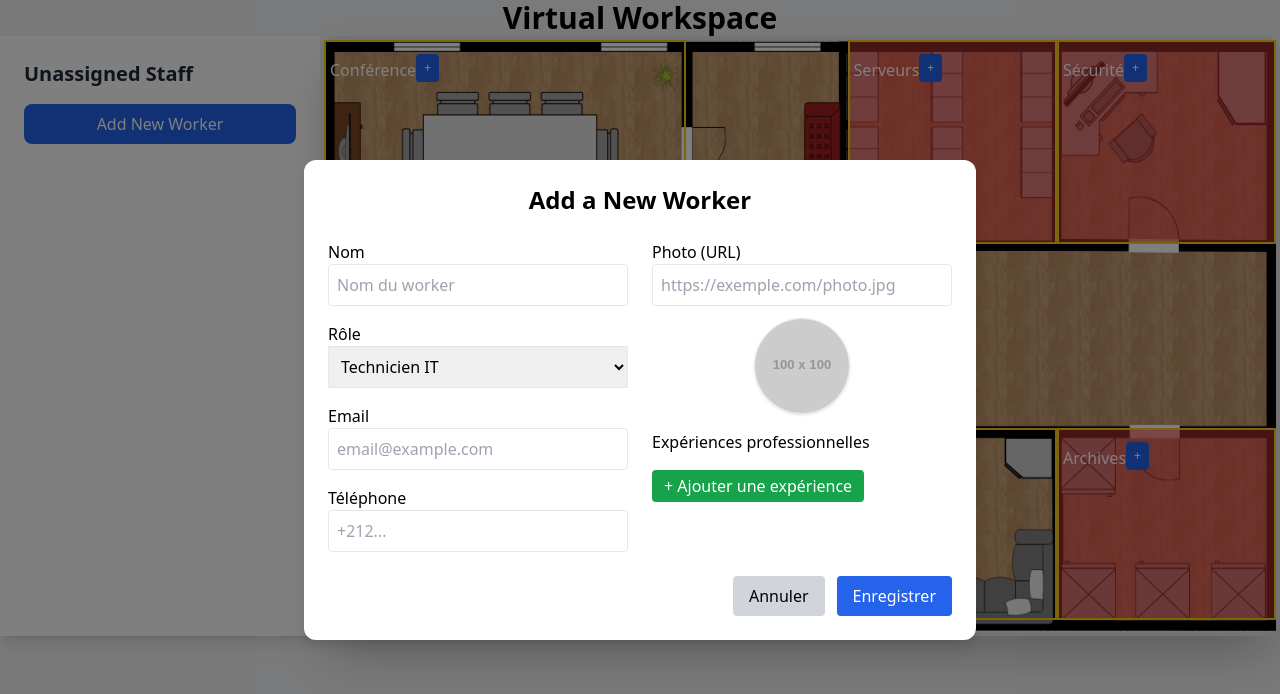
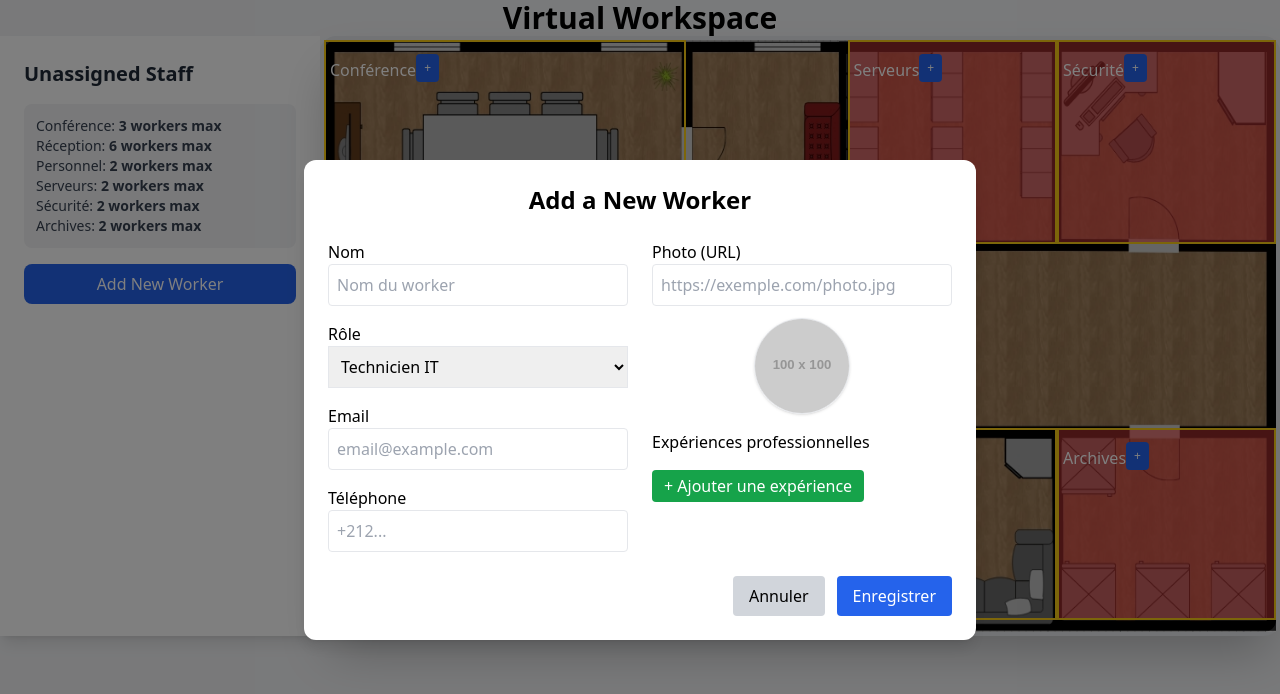
Before and after one commit to rachadelrhilani/virtualworkspace, a plain HTML site: page index.html in a window 1280 px wide. Both pictures are taken after a click on the button "Add New Worker". Drawn offline with nearby package versions, Linux system fonts and the light colour scheme; placeholder pictures from the web are drawn by us.

Commit message:
ajoute section de capacite

```diff
--- a/css/style.css
+++ b/css/style.css
@@ -9,6 +9,21 @@
     scrollbar-width: thin;
     scrollbar-color: white #e5e5e5;
 }
+.anime-modal {
+    animation: zoomFade 0.3s ease forwards;
+}
+
+@keyframes zoomFade {
+    from {
+        opacity: 0;
+        transform: scale(0.85);
+    }
+    to {
+        opacity: 1;
+        transform: scale(1);
+    }
+}
+
 
 .card-text {
     display: flex;
@@ -36,14 +51,14 @@
     margin-bottom: 10px;
 }
 
-/* Affiche uniquement en mode PORTRAIT */
+
 @media (orientation: portrait) {
     .rotate-warning {
         display: block;
     }
 }
 
-/* Card responsive */
+
 .workerCard {
     display: flex;
     align-items: center;
@@ -89,7 +104,6 @@
 
 /* -------------------- Responsive -------------------- */
 
-/* Mobile portrait (≤480px) */
 @media (max-width: 480px) {
     .workerCard {
         gap: 6px;
@@ -118,7 +132,7 @@
     }
 }
 
-/* Mobile paysage & tablette portrait (481px → 768px) */
+
 @media (min-width: 481px) and (max-width: 768px) {
     .card-photo {
         width: 28px;
@@ -142,7 +156,7 @@
     }
 }
 
-/* Tablette paysage (769px → 1024px) */
+
 @media (min-width: 769px) and (max-width: 1024px) {
     .card-photo {
         width: 32px;
@@ -166,7 +180,7 @@
     }
 }
 
-/* Desktop (≥1025px) */
+
 @media (min-width: 1025px) {
     .card-photo {
         width: 40px;
--- a/index.html
+++ b/index.html
@@ -19,9 +19,29 @@
 
         <aside class="w-full md:w-80 h-auto bg-white shadow-lg p-6">
             <h2 class="text-xl font-bold text-gray-800 mb-4">Unassigned Staff</h2>
-
+            <div id="zoneCapacity" class="p-3 bg-gray-100 rounded-lg mb-4">
+                <p class="text-sm text-gray-700">
+                    Conférence: <strong>3 workers max</strong>
+                </p>
+                <p class="text-sm text-gray-700">
+                    Réception: <strong>6 workers max</strong>
+                </p>
+                <p class="text-sm text-gray-700">
+                    Personnel: <strong>2 workers max</strong>
+                </p>
+                <p class="text-sm text-gray-700">
+                    Serveurs: <strong>2 workers max</strong>
+                </p>
+                <p class="text-sm text-gray-700">
+                    Sécurité: <strong>2 workers max</strong>
+                </p>
+                <p class="text-sm text-gray-700">
+                    Archives: <strong>2 workers max</strong>
+                </p>
+            </div>
             <div id="staffList" class="space-y-3 mb-4">
             </div>
+
             <button id="openModal" class="w-full bg-blue-600 text-white py-2 rounded-lg hover:bg-blue-700 transition">
                 Add New Worker
             </button>
@@ -31,14 +51,13 @@
         </div>
 
         <section class="aspect-[16/10] w-[75%] mx-auto
-            border-4  shadow-2xl rounded-2xl mb-6 md:mb-0">
+    border-4 shadow-2xl rounded-2xl mb-6 md:mb-0 relative bg-black">
 
     <div class="relative grid w-full h-full
         grid-cols-[38%_17%_22%_23%]
         grid-rows-[34.5%_31%_32.5%]">
 
-
-                <img src="image/plan.jpg" class="absolute inset-0 w-full h-full">
+        <img src="image/plan.jpg" class="absolute inset-0 w-full h-full opacity-80">
 
 
         <div id="zone-conference"
@@ -51,67 +70,61 @@
                     +
                 </button>
             </div>
+        </div>
 
-                </div>
 
         <div id="zone-reception"
             class="col-start-1 zone-red col-end-2 row-start-2 row-end-4 bg-red-500/60 z-10 border border-2 border-yellow-400">
             <div class="flex">
                 <p class="text-white mt-3 txt">Réception</p>
-
-
                 <button id="btn-reception"
                     class="mt-2 bg-blue-600 text-white text-xs flex justify-center px-2 py-1 rounded hover:bg-blue-700">
                     +
                 </button>
             </div>
+        </div>
 
-                </div>
 
         <div id="zone-serveurs"
             class="col-start-3 col-end-4 zone-red row-start-1 row-end-2 bg-red-500/60 text-black z-10 border border-2 border-yellow-400">
             <div class="flex">
                 <p class="text-white mt-3 txt">Serveurs</p>
-
                 <button id="btn-serveurs"
                     class="mt-2 bg-blue-600 text-white text-xs px-2 py-1 rounded hover:bg-blue-700">
                     +
                 </button>
             </div>
+        </div>
 
-                </div>
 
         <div id="zone-securite"
             class="col-start-4 col-end-6 zone-red row-start-1 row-end-2 bg-red-500/60 z-10 border border-2 border-yellow-400 overflow-y-auto">
             <div class="flex">
                 <p class="text-white mt-3 txt">Sécurité</p>
-
                 <button id="btn-securite"
                     class="mt-2 bg-blue-600 text-white text-xs px-2 py-1 rounded hover:bg-blue-700">
                     +
                 </button>
             </div>
+        </div>
 
-                </div>
 
         <div id="zone-personnel"
             class="col-start-3 col-end-4 row-start-3 row-end-4 z-10 border border-2 border-yellow-400">
             <div class="flex">
                 <p class="text-white mt-3 txt">Personnel</p>
-
                 <button id="btn-personnel"
                     class="mt-2 bg-blue-600 text-white text-xs px-2 py-1 rounded hover:bg-blue-700">
                     +
                 </button>
             </div>
+        </div>
 
-                </div>
 
         <div id="zone-archives"
             class="col-start-4 col-end-5 row-start-3 zone-red row-end-4 bg-red-500/60 z-10 border border-2 border-yellow-400">
             <div class="flex">
                 <p class="text-white mt-3 txt">Archives</p>
-
                 <button id="btn-archives"
                     class="mt-2 bg-blue-600 text-white text-xs px-2 py-1 rounded hover:bg-blue-700">
                     +
@@ -122,7 +135,8 @@
     </div>
 </section>
 
-        <div id="modal" class="fixed z-10 inset-0 bg-black bg-opacity-50 hidden flex items-center justify-center p-4">
+
+        <div id="modal" class="fixed z-10 inset-0 bg-black bg-opacity-50 hidden flex items-center justify-center p-4 anime-modal">
 
             <div class="bg-white w-full max-w-2xl p-6 rounded-xl shadow-lg relative overflow-y-auto max-h-[90vh]">
 
@@ -208,7 +222,7 @@
                 </div>
             </div>
         </div>
-        <div id="assignModal" class="fixed inset-0 bg-black/50 flex items-center justify-center hidden z-10">
+        <div id="assignModal" class="fixed inset-0 bg-black/50 flex items-center justify-center hidden z-10 anime-modal">
             <div class="bg-white w-80 p-4 rounded shadow-lg overflow-y-auto max-h-[90vh]">
 
                 <h2 class="text-lg font-bold mb-3">Choisir un membre</h2>
@@ -220,7 +234,7 @@
                 </button>
             </div>
         </div>
-        <div id="infoModal" class="fixed z-10 inset-0 bg-black/50 flex items-center justify-center hidden">
+        <div id="infoModal" class="fixed z-10 inset-0 bg-black/50 flex items-center justify-center hidden anime-modal">
             <div class="bg-white rounded-lg p-4 w-80 text-center overflow-y-auto max-h-[90vh]">
                 <img id="infoPhoto" class="w-24 h-24 rounded-full object-cover mx-auto mb-3">
                 <h2 id="infoName" class="text-lg font-bold mb-2"></h2>
--- a/js/script.js
+++ b/js/script.js
@@ -22,7 +22,7 @@ const photoInput = document.getElementById("photoInput");
 const img = document.getElementById("previewImg");
 
 photoInput.addEventListener("input", () => {
-  img.src = photoInput.value  || '..\image\manicon.png';
+  img.src = photoInput.value  || "..\image\manicon.png";
 });
 
 /*recuperer les experiences*/
@@ -147,7 +147,7 @@ if (!regexTelephone.test(telephone.value.trim())) {
     const toExp = item.querySelector(".toExp").value;
     const roleregex = /^[A-Za-z'-]+$/;
     if (!roleExp || !fromExp || !toExp) {
-      alert("Tous les champs d'expérience doivent être remplis !");
+      alert("Tous les champs d'expérience doivent etre remplis !");
       return;
     }
 
```
Lines whose indentation alone changed are shown as unchanged.
